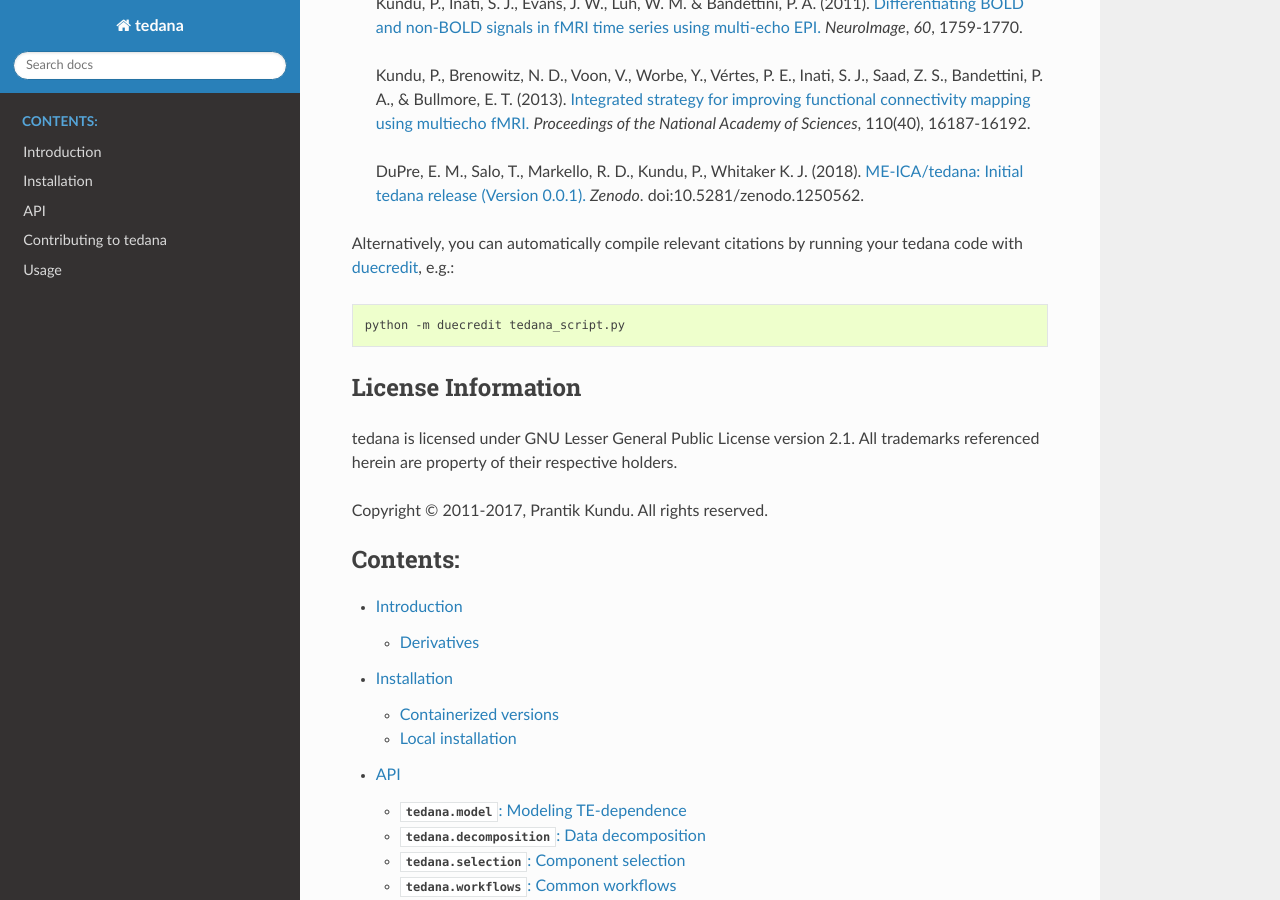
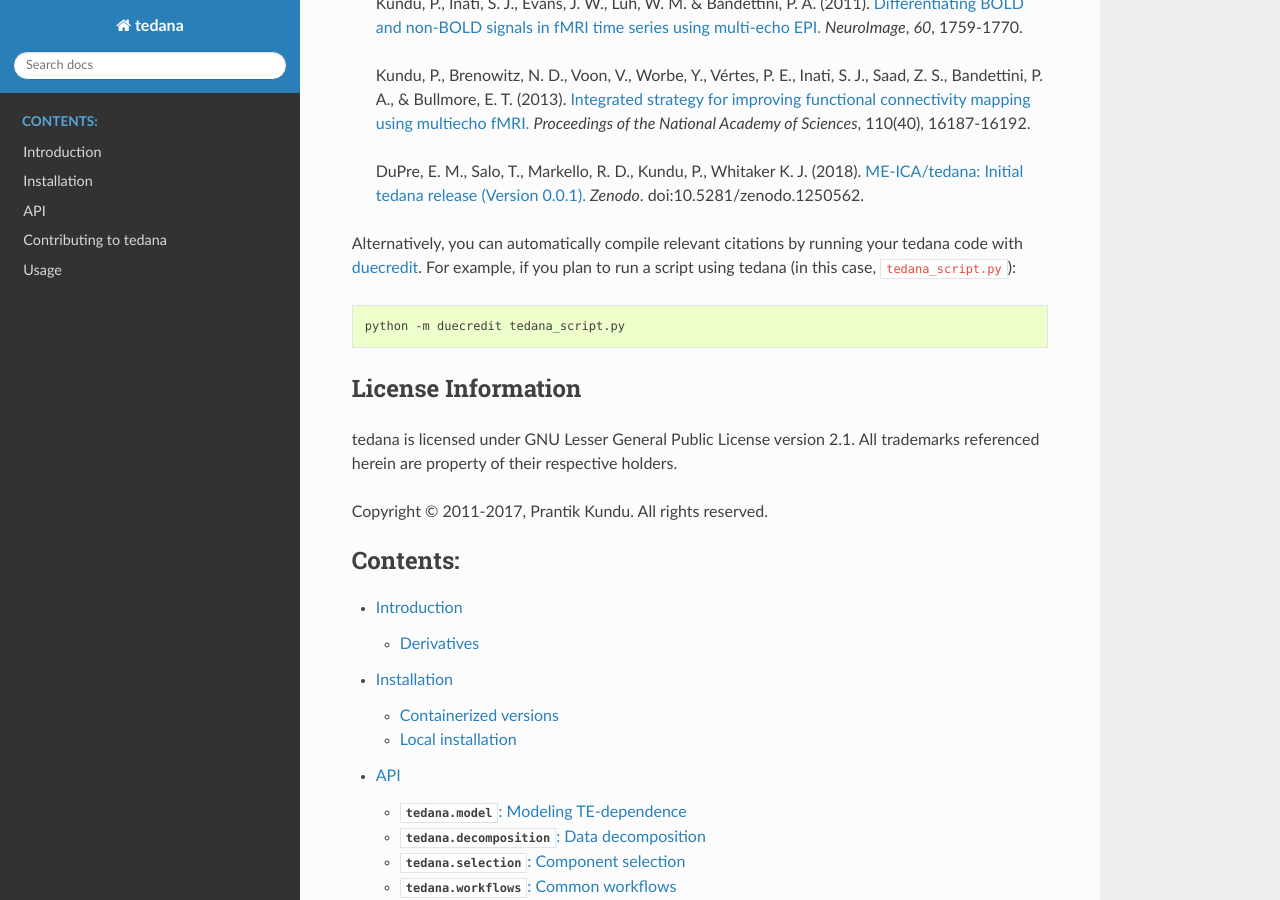
Before and after one commit to ME-ICA/tedana, a Sphinx documentation site: the page built from docs/index.rst, in a window 1280 px wide and 900 px high, scrolled down 389 px. Built offline with Sphinx 7.4.7 and the Read the Docs theme 2.0.0, drawn with Linux system fonts in a browser that asks for light colours; formulas are drawn with MathJax 3; the version number could not be read and is left out.

Commit message:
Clarify duecredit example.

```diff
--- a/docs/index.rst
+++ b/docs/index.rst
@@ -32,7 +32,8 @@
   *Zenodo*. doi:10.5281/zenodo.1250562.
 
 Alternatively, you can automatically compile relevant citations by running your
-tedana code with `duecredit`_, e.g.:
+tedana code with `duecredit`_. For example, if you plan to run a script using
+tedana (in this case, ``tedana_script.py``):
 
 .. code-block:: bash
 
```
